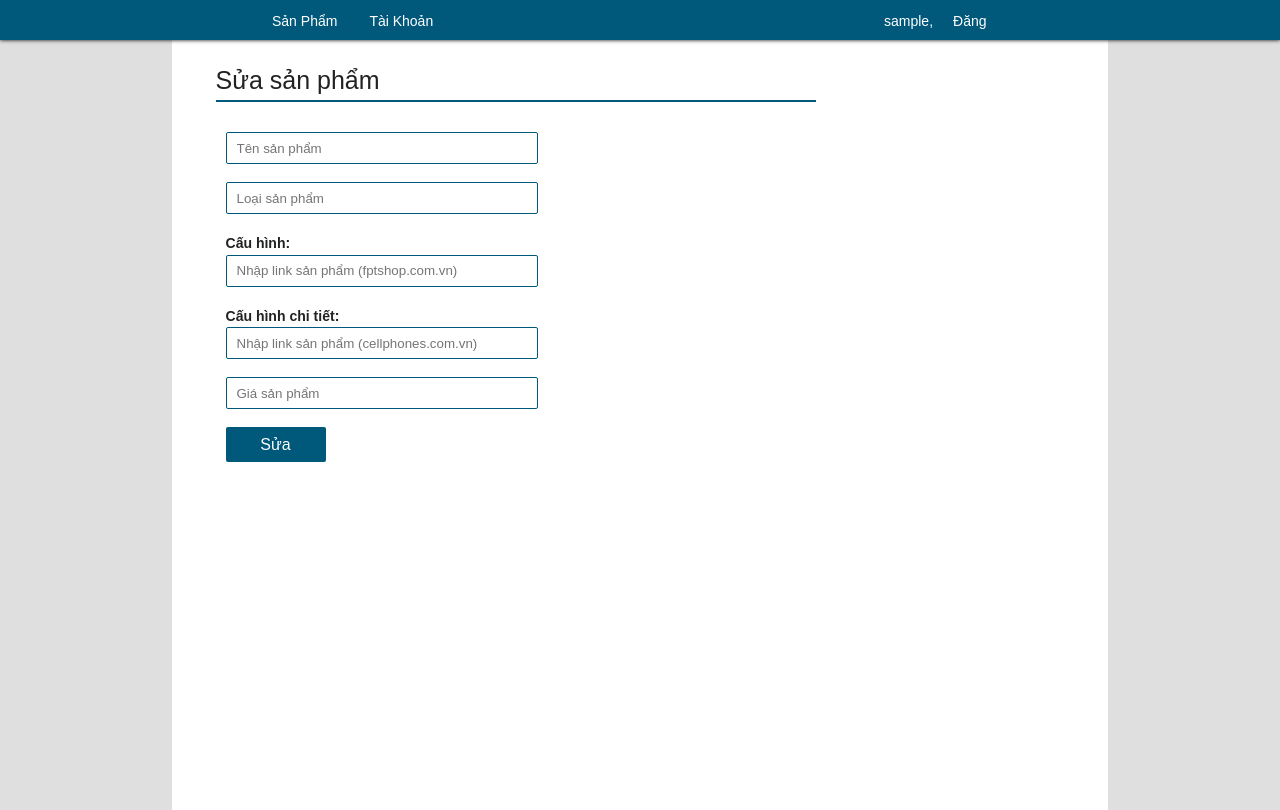
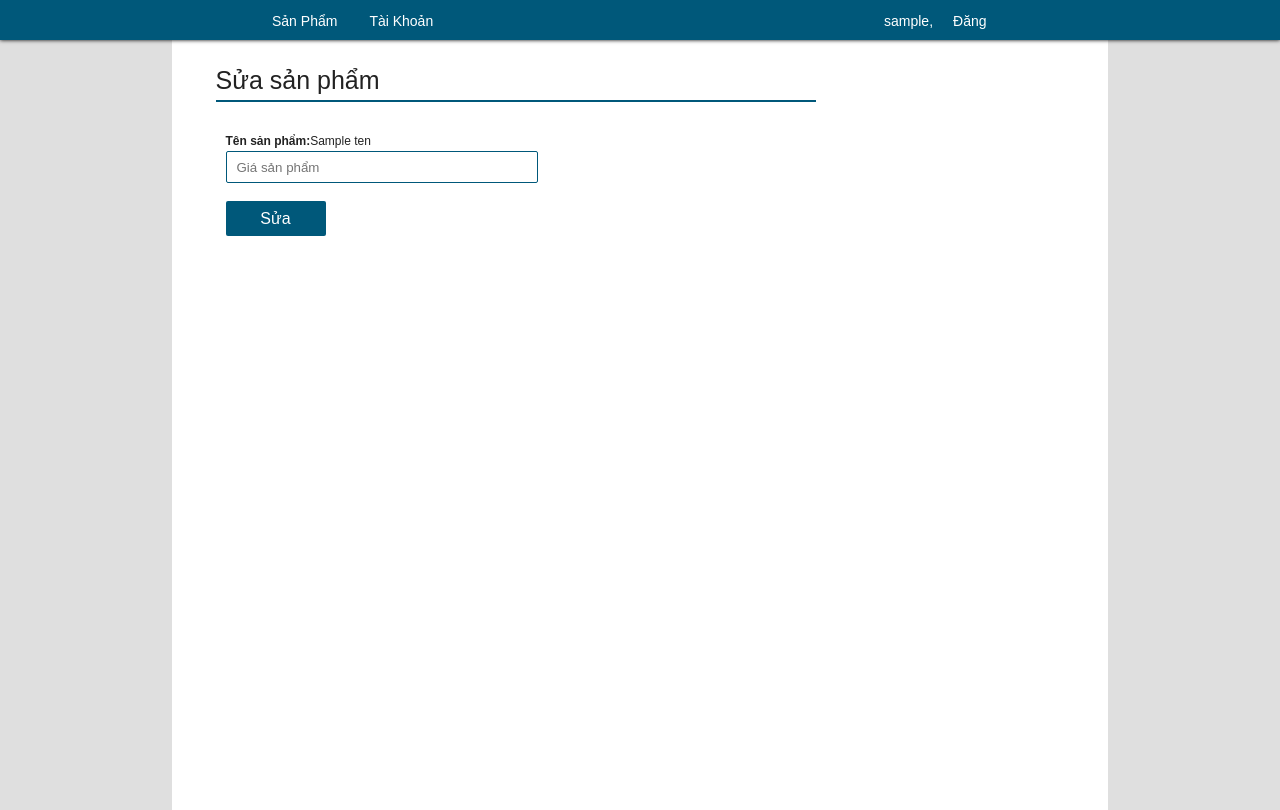
Before and after one commit to Trong08101997/wepsosanh, a PHP site: template admin/view/suasanpham_view.php in a window 1280 px wide. Run offline with PHP 8.4, Linux system fonts and the light colour scheme; the visitor is signed in with stand-in values (Sample User, id 1); the template is opened without the code that fills it: most values are stand-ins (such as "Sample title", 1, 10 or a date in 2020).

Commit message:
Xong phan sua san pham

```diff
--- a/admin/index.php
+++ b/admin/index.php
@@ -22,7 +22,12 @@
 
         } elseif($action == 'sua_product') {
             $id = $_GET['id'];
+            $ten = $_GET['ten'];
             require_once 'view/suasanpham_view.php';
+
+        }elseif ($action == 'sua_product_controller') {
+            $id = $_POST['id'];
+            $sanpham->capnhatsanpham_controller_function($id);
 
         } elseif($action == 'xoa_product') {
             $id = $_GET['id'];
--- a/admin/model/sanpham_model.php
+++ b/admin/model/sanpham_model.php
@@ -45,5 +45,10 @@
 			require_once "connect_db.php";
 			mysqli_query($connect, "DELETE FROM products WHERE sp_id = '$id'");
 		}
+
+		function suasanpham_model_function($id , $sp_gia){
+			require_once "connect_db.php";
+			mysqli_query($connect, "UPDATE products SET sp_gia = '$sp_gia' WHERE sp_id = '$id'");
+		}
 	}
  ?>
--- a/admin/view/sanpham_view.php
+++ b/admin/view/sanpham_view.php
@@ -49,7 +49,7 @@
                             echo '<td class="cauhinh">' . $row['sp_cau_hinh'] . '</td>';
                             echo '<td class="thaotac">
                                     <a href="?action=xoa_product&id=' . $row['sp_id'] . '">xóa</a><br><br>
-                                    <a href="?action=sua_product&id=' . $row['sp_id'] . '">sửa</a>
+                                    <a href="?action=sua_product&id=' . $row['sp_id'] . '&ten='. $row['sp_ten'] . '">sửa</a>
                                 </td>';
                         echo '</tr>';
                         $d++;
--- a/admin/view/suasanpham_view.php
+++ b/admin/view/suasanpham_view.php
@@ -13,14 +13,13 @@
             <div id="quanly">
                 Sửa sản phẩm
             </div>
-            <form action="?action=themsanpham_controller" method="post" enctype="multipart/form-data">
-				<input type="text" name="sp_ten" placeholder="Tên sản phẩm"><br>
+            <form action="?action=sua_product_controller" method="post" enctype="multipart/form-data">
 
-				<input type="text" name="sp_loai_san_pham" placeholder="Loại sản phẩm"><br>
-				<h3>Cấu hình:</h3><input type="text" name="sp_cau_hinh" placeholder="Nhập link sản phẩm (fptshop.com.vn)"><br>
-				<h3>Cấu hình chi tiết:</h3><input type="text" name="sp_cau_hinh_chi_tiet" placeholder="Nhập link sản phẩm (cellphones.com.vn)"><br>
+				<input type="hidden" name="id" value="<?= $id ?>">
+				<b>Tên sản phẩm:</b><?php echo $ten; ?><br/>
 				<input type="text" name="sp_gia" placeholder="Giá sản phẩm"><br>
 				<input type="submit" value="Sửa">
+
             </form>
         </div>
 	</div>
```
Also changed, not shown: admin/controller/sanpham_controller.php (+10 -0 lines), admin/view/js/script.js (line endings or trailing spaces).
